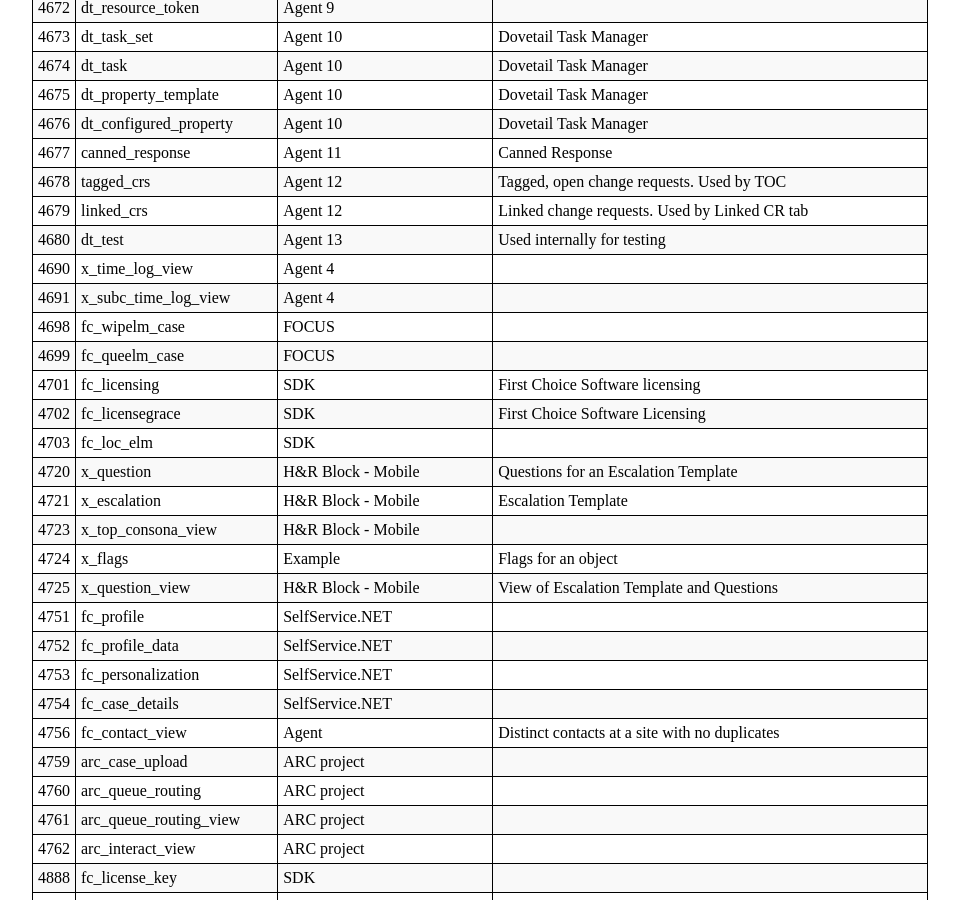
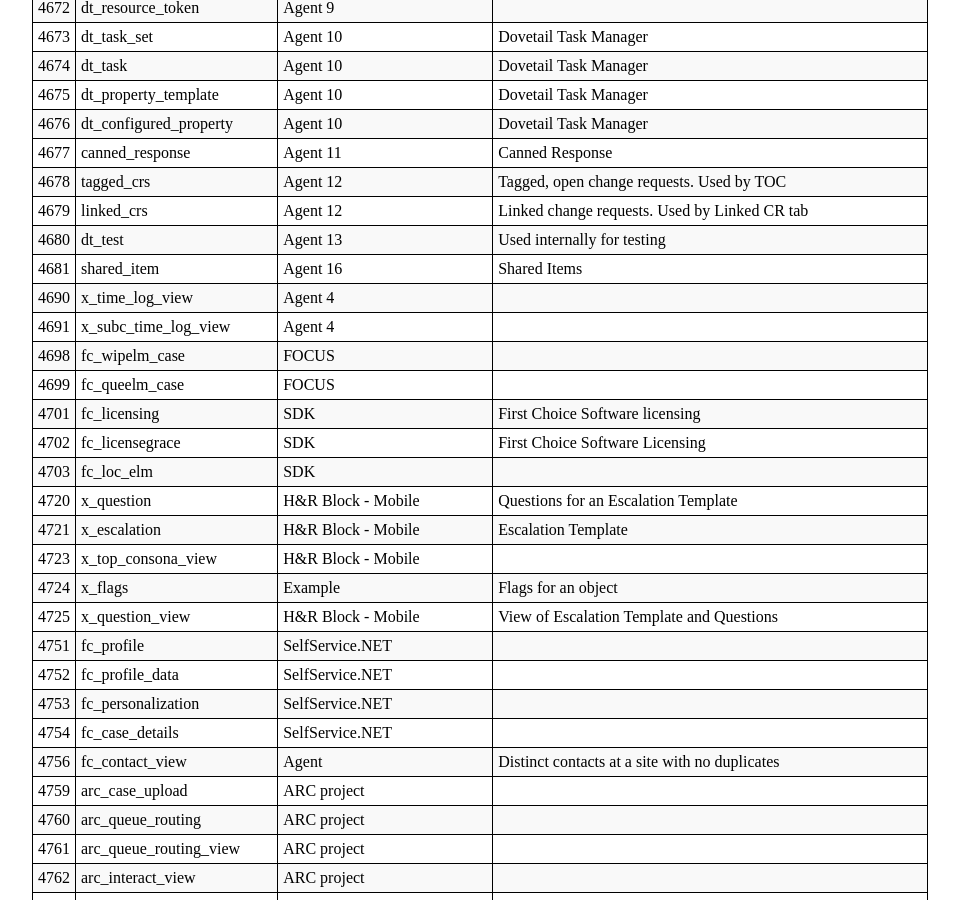
Before and after one commit to DovetailSoftware/dovetail-defined, a Jekyll site: the page built from pages/ids.md, in a window 1280 px wide and 900 px high, scrolled down 8104 px. Shown: the whole window, without its empty margins (160-1119 px from the left). Built offline with Jekyll 4.4.1, drawn with Linux system fonts in a browser that asks for light colours.

Commit message:
Update ids.md
add Shared Items table

```diff
--- a/pages/ids.md
+++ b/pages/ids.md
@@ -255,6 +255,7 @@
 | 4678 | tagged_crs | Agent 12 | Tagged, open change requests. Used by TOC |
 | 4679 | linked_crs | Agent 12 | Linked change requests. Used by Linked CR tab |
 | 4680 | dt_test | Agent 13 | Used internally for testing |
+| 4681 | shared_item | Agent 16 | Shared Items  |
 | 4690 | x_time_log_view | Agent 4 |
 | 4691 | x_subc_time_log_view | Agent 4 |
 | 4698 | fc_wipelm_case | FOCUS |
```
